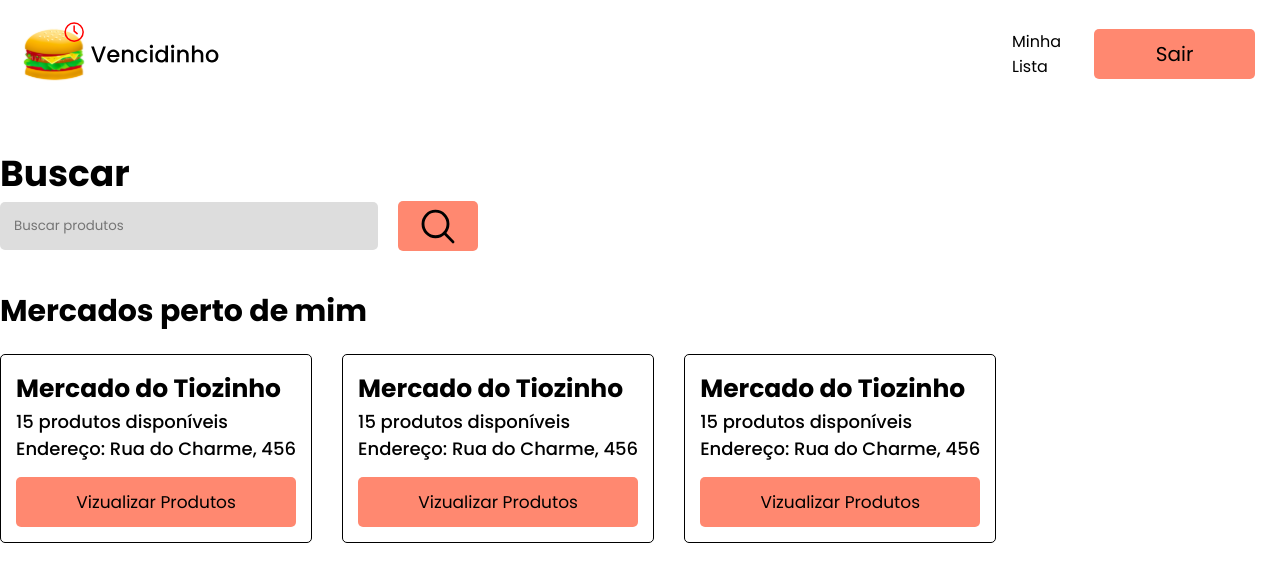
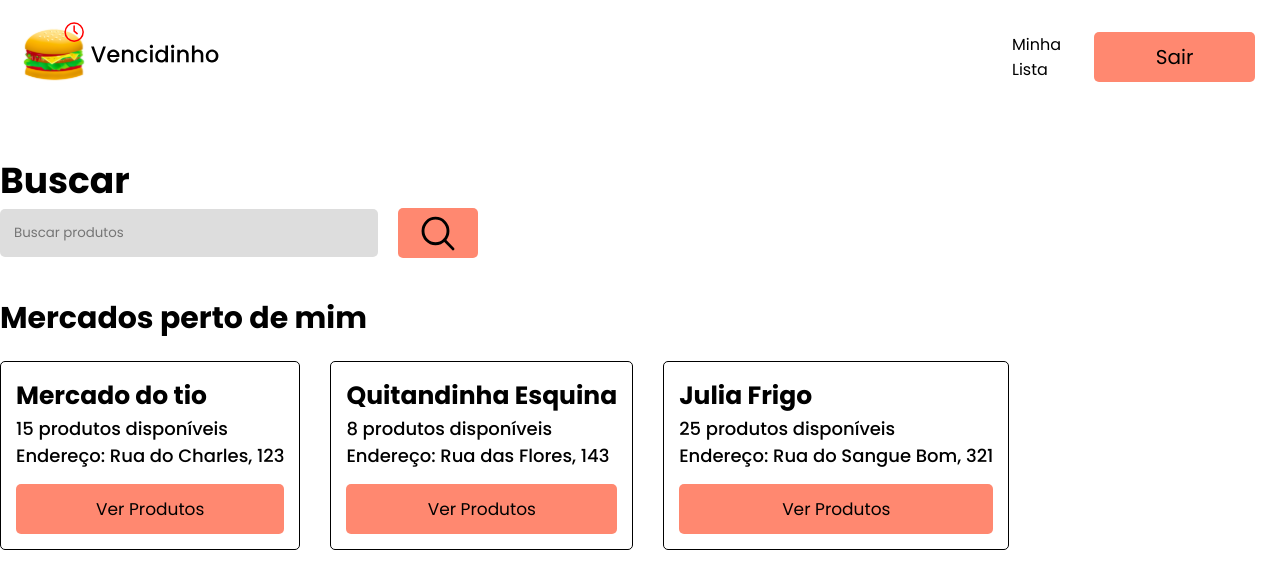
Before and after one commit to GabrielCordeiro2412/globalSolutions2, a React (Create React App) app in the folder globalsolutions/: page / in a window 1280 px wide. Both pictures are taken after typing "name@example.com", "Sample123" into the empty fields and a click on the button "Fazer login". Shown: the top 588 px of the page. Built offline with nearby package versions, Linux system fonts and the light colour scheme.

Commit message:
Criação dos .map em todos arquivos

```diff
--- a/globalsolutions/src/components/home/Home.js
+++ b/globalsolutions/src/components/home/Home.js
@@ -4,13 +4,55 @@ import {BarraBuscar, Alinhamento, CardProduto, BottomCard, Buttons, SectionHome,
 import Delete from '../../img/delete.svg'
 import Edit from '../../img/edit.svg'
 import {LocalContext} from '../../context/Context'
+import ProdMercado from '../mercado-prod/ProdutosMercado'
 import {Link} from 'react-router-dom'
+
 
 export default function Home(){
 
     const {userLogin} = useContext(LocalContext)
 
     const [mercado, setMercado] = useState(userLogin.mercado)
+
+    const cards = [
+        {titulo: "Mercado do tio", qtdProd: "15", endereco: "Rua do Charles, 123", id: 2313131},
+        {titulo: "Quitandinha Esquina", qtdProd: "8", endereco: "Rua das Flores, 143", id: 2313131},
+        {titulo: "Julia Frigo", qtdProd: "25", endereco: "Rua do Sangue Bom, 321", id: 2313131},
+    ]
+
+    const cardsMercado = [
+        {titulo: "Caixa de Leite", qtdProd: "6", descricao: "aqui ficará a descrição do produto aqui ficará a descrição do produto", validade: "11/12/2021"},
+        {titulo: "Caixa de Leite", qtdProd: "6", descricao: "aqui ficará a descrição do produto aqui ficará a descrição do produto", validade: "11/12/2021"},
+        {titulo: "Caixa de Leite", qtdProd: "6", descricao: "aqui ficará a descrição do produto aqui ficará a descrição do produto", validade: "11/12/2021"}
+    ]
+
+    const cardBox = cards.map((c, i) =>
+        <CardProduto key={i}>
+                <h1>{c.titulo}</h1>
+                <h2>{c.qtdProd} produtos disponíveis</h2>
+                <h3>Endereço: {c.endereco}</h3>
+                <Link to={`/prodMercado/${c.id}`}><button className="btnSelect" >Ver Produtos</button></Link>
+        </CardProduto>
+    )
+
+    function teste(){
+        <ProdMercado titulo="pinto"/>
+    }
+
+    const cardBox2 = cardsMercado.map((c, i) =>
+        <CardProduto>
+                <h1>{c.titulo}</h1>
+                <h2>{c.qtdProd} unidades</h2>
+                <p>{c.descricao}</p>
+                <BottomCard>
+                    <Buttons>
+                        <Link><button><img src={Delete} alt="Delete"/></button></Link>
+                        <Link><button className="btn2" onClick={teste}><img src={Edit} alt="Edit"/></button></Link>
+                    </Buttons>
+                    <h3>Validade: {c.validade}</h3>
+                </BottomCard>
+        </CardProduto>
+    )
 
 
     return(
@@ -27,64 +69,9 @@ export default function Home(){
 
         <SectionHome>
             { mercado ? <>
-                <CardProduto>
-                <h1>Caixa de Leite</h1>
-                <h2>15 unidades</h2>
-                <p>aqui ficará a descrição do produto aqui ficará a descrição do produto</p>
-                <BottomCard>
-                    <Buttons>
-                        <button><img src={Delete} alt="Delete"/></button>
-                        <button className="btn2"><img src={Edit} alt="Edit"/></button>
-                    </Buttons>
-                    <h3>Validade: 10/11/2020</h3>
-                </BottomCard>
-            </CardProduto>
-
-            <CardProduto>
-                <h1>Caixa de Leite</h1>
-                <h2>15 unidades</h2>
-                <p>aqui ficará a descrição do produto aqui ficará a descrição do produto</p>
-                <BottomCard>
-                    <Buttons>
-                        <button><img src={Delete} alt="Delete"/></button>
-                        <button className="btn2"><img src={Edit} alt="Edit"/></button>
-                    </Buttons>
-                    <h3>Validade: 10/11/2020</h3>
-                </BottomCard>
-            </CardProduto>
-
-            <CardProduto>
-                <h1>Caixa de Leite</h1>
-                <h2>15 unidades</h2>
-                <p>aqui ficará a descrição do produto aqui ficará a descrição do produto</p>
-                <BottomCard>
-                    <Buttons>
-                        <button><img src={Delete} alt="Delete"/></button>
-                        <button className="btn2"><img src={Edit} alt="Edit"/></button>
-                    </Buttons>
-                    <h3>Validade: 10/11/2020</h3>
-                </BottomCard>
-            </CardProduto>
-
+                {cardBox2}
             </> : <>
-            <CardProduto>
-                <h1>Mercado do Tiozinho</h1>
-                <h2>15 produtos disponíveis</h2>
-                <h3>Endereço: Rua do Charme, 456</h3>
-                <Link to="/prodMercado"><button className="btnSelect">Vizualizar Produtos</button></Link>
-            </CardProduto>
-            <CardProduto>
-                <h1>Mercado do Tiozinho</h1>
-                <h2>15 produtos disponíveis</h2>
-                <h3>Endereço: Rua do Charme, 456</h3>
-                <button className="btnSelect">Vizualizar Produtos</button>
-            </CardProduto>
-            <CardProduto>
-                <h1>Mercado do Tiozinho</h1>
-                <h2>15 produtos disponíveis</h2>
-                <h3>Endereço: Rua do Charme, 456</h3>
-                <button className="btnSelect">Vizualizar Produtos</button>
-            </CardProduto>
+            {cardBox}
             </>}
         </SectionHome>
 
--- a/globalsolutions/src/components/lista-prod/ListaProd.js
+++ b/globalsolutions/src/components/lista-prod/ListaProd.js
@@ -1,43 +1,30 @@
-import {CardProduto, BtnFinalizar, SectionHome} from '../../styled'
+import {CardProduto, BtnFinalizar, SectionHome, BottomCard, Buttons} from '../../styled'
 import back from '../../img/back.svg'
 import {Link} from 'react-router-dom'
 
 export default function ListaProd(){
+
+    const cardsMercado = [
+        {titulo: "Caixa de Leite", qtdProd: "6", descricao: "aqui ficará a descrição do produto aqui ficará a descrição do produto", validade: "11/12/2021"},
+        {titulo: "Caixa de Leite", qtdProd: "6", descricao: "aqui ficará a descrição do produto aqui ficará a descrição do produto", validade: "11/12/2021"},
+        {titulo: "Caixa de Leite", qtdProd: "6", descricao: "aqui ficará a descrição do produto aqui ficará a descrição do produto", validade: "11/12/2021"}
+    ]
+
+    const cardBox = cardsMercado.map((c, i) =>
+        <CardProduto>
+                <h1>{c.titulo}</h1>
+                <h2>{c.qtdProd} unidades</h2>
+                <p>{c.descricao}</p>
+                <button className="btnSelect">Excluir da Lista</button>
+        </CardProduto>
+    )
+
     return(
         <>
             <Link to="/home"><img src={back} alt="Voltar"/></Link>
             <h1>Minha Lista</h1>
             <SectionHome>
-            <CardProduto>
-                <h1>Mercado do Tiozinho</h1>
-                <h2>15 produtos disponíveis</h2>
-                <h3>Endereço: Rua do Charme, 456</h3>
-                <button className="btnSelect">Excluir da Lista</button>
-            </CardProduto>
-            <CardProduto>
-                <h1>Mercado do Tiozinho</h1>
-                <h2>15 produtos disponíveis</h2>
-                <h3>Endereço: Rua do Charme, 456</h3>
-                <button className="btnSelect">Excluir da Lista</button>
-            </CardProduto>
-            <CardProduto>
-                <h1>Mercado do Tiozinho</h1>
-                <h2>15 produtos disponíveis</h2>
-                <h3>Endereço: Rua do Charme, 456</h3>
-                <button className="btnSelect">Excluir da Lista</button>
-            </CardProduto>
-            <CardProduto>
-                <h1>Mercado do Tiozinho</h1>
-                <h2>15 produtos disponíveis</h2>
-                <h3>Endereço: Rua do Charme, 456</h3>
-                <button className="btnSelect">Excluir da Lista</button>
-            </CardProduto>
-            <CardProduto>
-                <h1>Mercado do Tiozinho</h1>
-                <h2>15 produtos disponíveis</h2>
-                <h3>Endereço: Rua do Charme, 456</h3>
-                <button className="btnSelect">Excluir da Lista</button>
-            </CardProduto>
+                {cardBox}
             </SectionHome>
 
             <BtnFinalizar>Finalizar Pedido</BtnFinalizar>
--- a/globalsolutions/src/components/mercado-prod/ProdutosMercado.js
+++ b/globalsolutions/src/components/mercado-prod/ProdutosMercado.js
@@ -3,20 +3,38 @@ import {CardProduto, SectionHome } from '../../styled'
 import back from '../../img/back.svg'
 import {Link} from 'react-router-dom'
 
-export default function ProdutosMercado(){
+export default function ProdutosMercado(props){
+
+    let id = props.match.params.id
+
+    function teste(){
+        console.log(id)
+    }
+
+    const cards = [
+        {titulo: "Caixa de Leite", qtdProd: "6", descricao: "aqui ficará a descrição do produto aqui ficará a descrição do produto", validade: "11/12/2021"},
+        {titulo: "Caixa de Leite", qtdProd: "6", descricao: "aqui ficará a descrição do produto aqui ficará a descrição do produto", validade: "11/12/2021"},
+        {titulo: "Caixa de Leite", qtdProd: "6", descricao: "aqui ficará a descrição do produto aqui ficará a descrição do produto", validade: "11/12/2021"}
+    ]
+
+    const cardBox2 = cards.map((c, i) =>
+        <CardProduto>
+                <h1>{c.titulo}</h1>
+                <h2>{c.qtdProd} unidades</h2>
+                <h3>Validade: {c.validade}</h3>
+                <p>{c.descricao}</p>
+                <button className="btnSelect" onClick={teste}>Selecionar Produto</button>
+        </CardProduto>
+    )
+
+
     return(
         <>
             <Link to="/home"><img src={back} alt="Voltar"/></Link>
             <h1>Mercado do Tiozinho</h1>
             <h3>Endereço: Rua do Charme, 456</h3>
             <SectionHome>
-                <CardProduto>
-                    <h1>Caixa de Leite</h1>
-                    <h2>15 unidades</h2>
-                    <h3>Validade: 10/11/2021</h3>
-                    <p>a caixa vem lacrado a caixa vem lacrado a caixa vem lacrado</p>
-                    <button className="btnSelect">Selecionar Produto</button>
-                </CardProduto>
+                {cardBox2}
             </SectionHome>
         </>
     )
--- a/globalsolutions/src/routes/app-routes.js
+++ b/globalsolutions/src/routes/app-routes.js
@@ -22,7 +22,7 @@ export default function AppRoutes(){
     return(
         <>
             <MenuBar>
-                <img src={Logo} alt="Logo"/>
+                <Link to="/home"><img src={Logo} alt="Logo"/></Link>
                 <div className="buttons">
                      {mercado ? <button><Link to="/cadastrarProd">Cadastrar Produto</Link></button> : <Link to="/listaProd">Minha Lista</Link>}
                     <button onClick={handleSair}>Sair</button>
@@ -33,7 +33,7 @@ export default function AppRoutes(){
                 <Route path="/" exact component={Home}/>
                 <Route path="/home" component={Home}/>
                 <Route path="/cadastrarProd" component={CadProd}/>
-                <Route path="/prodMercado" component={ProdutoMercado}/>
+                <Route path="/prodMercado/:id" component={ProdutoMercado}/>
                 <Route path="/listaProd" component={ListaProd}/>
             </Switch>
         </ContainerHome>
--- a/globalsolutions/src/styled.js
+++ b/globalsolutions/src/styled.js
@@ -416,12 +416,13 @@ export const BtnFinalizar = styled.button`
         outline: none;
         border: none;
         margin: auto;
-        height: 100px;
+        height: 70px;
         width: 350px;
         display: flex;
         justify-content: center;
         align-items: center;
         font-size:25px;
+        margin-top: 20px;
 
         :hover{
             background-color: #529338;
```
